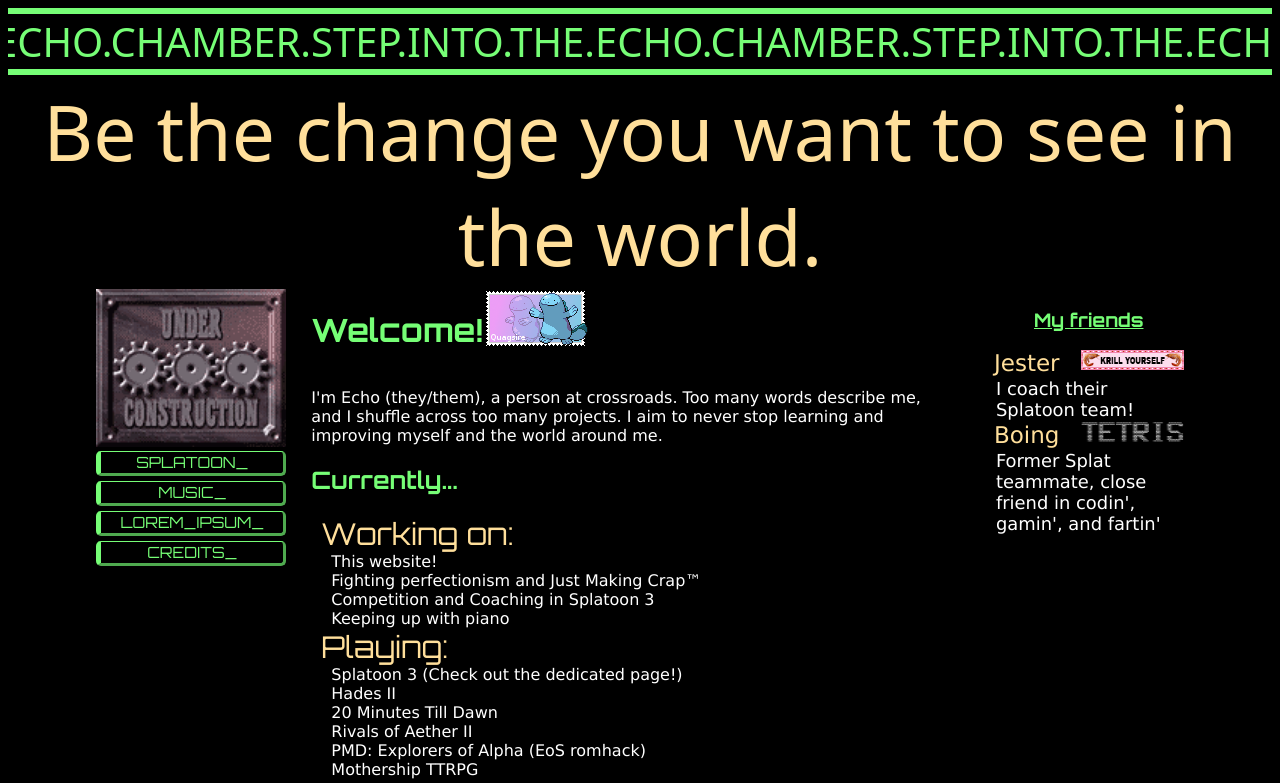
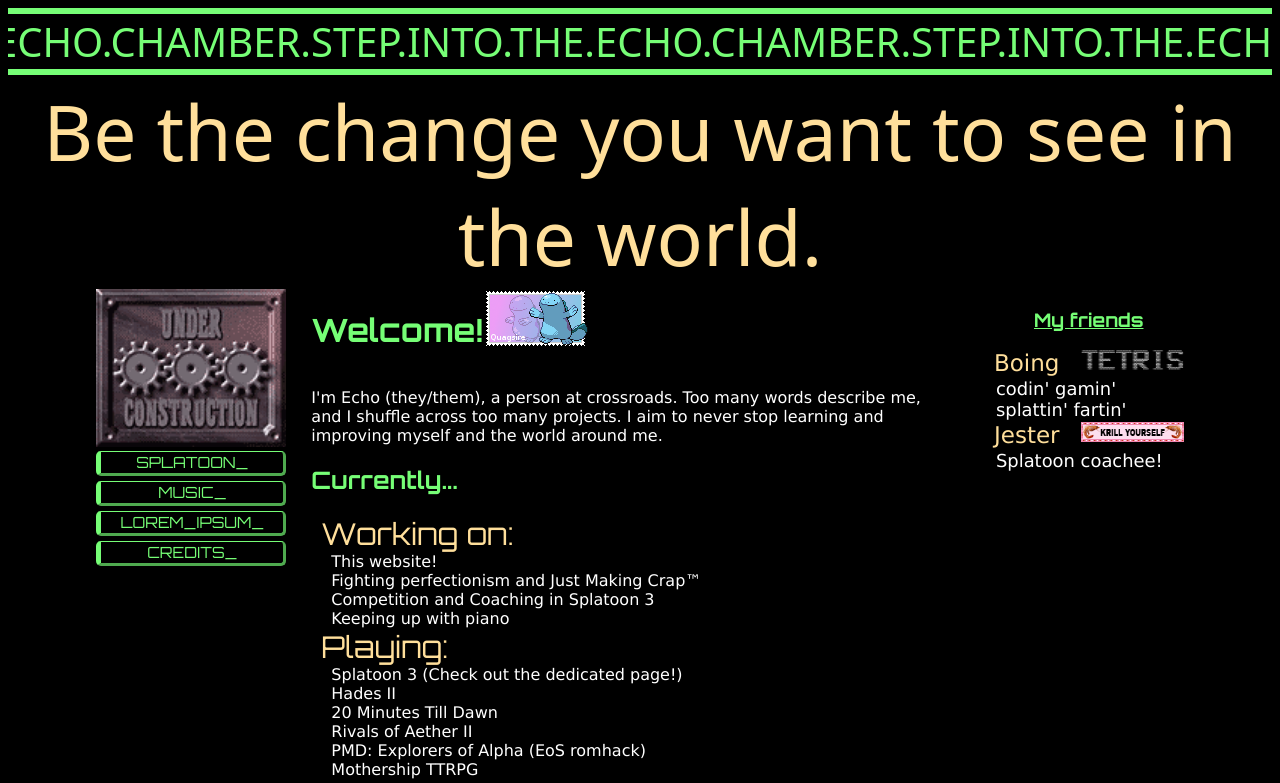
Before and after one commit to piercingecho/echo-site, a plain HTML site: page public/index.html in a window 1280 px wide. Shown: the top 783 px of the page. Drawn offline with Linux system fonts and the light colour scheme; a web font is replaced by a local one.

Commit message:
Update data in 'My friends' section

```diff
--- a/public/index.html
+++ b/public/index.html
@@ -118,14 +118,13 @@
     <div class="column_right">
         <div class="block spans_column">
             <h3 class="header">My friends</h3>
+            <p class="friend_header">Boing</p>
+            <a href="https://boing.ink/"><img class="friend_image" src="./assets/button_boing.gif"></a> <br>
+            <p class="friend_caption">codin' gamin' splattin' fartin'</p>
 
             <p class="friend_header">Jester</p>
             <a href="https://entomolojest.neocities.org/"><img class="friend_image" src="./assets/button_jester.gif"></a> <br>
-            <p class="friend_caption">I coach their Splatoon team!</p>
-
-            <p class="friend_header">Boing</p>
-            <a href="https://boing.ink/"><img class="friend_image" src="./assets/button_boing.gif"></a> <br>
-            <p class="friend_caption">Former Splat teammate, close friend in codin', gamin', and fartin'</p>
+            <p class="friend_caption">Splatoon coachee!</p>
 
         </div>
 
```
